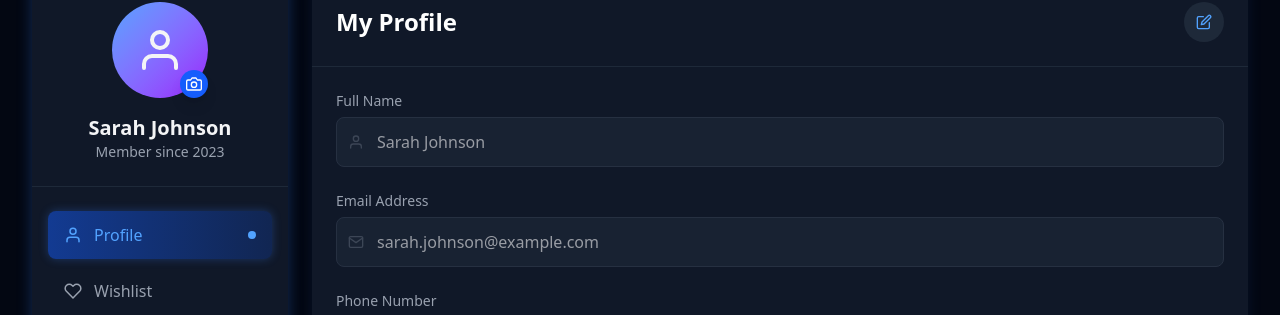
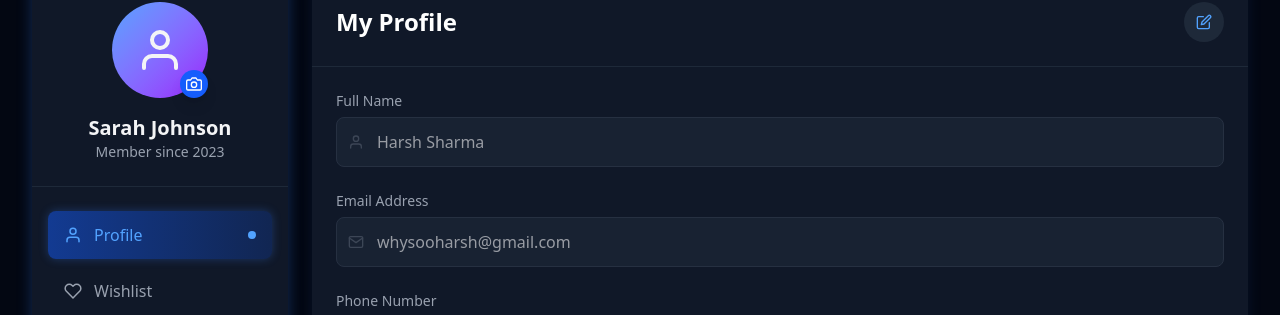
Before and after one commit to whysooharsh/klaro, a React (Vite) app in the folder Frontend/: page /profile in a window 1280 px wide. Shown: the part 190-505 px from the top of the page. Built offline with nearby package versions, Linux system fonts and the light colour scheme; a web font is replaced by a local one.

Commit message:
minor updates

```diff
--- a/Frontend/src/pages/profile.jsx
+++ b/Frontend/src/pages/profile.jsx
@@ -172,7 +172,7 @@ const Profile = () => {
                           <input
                             type="text"
                             disabled={!isEditing}
-                            defaultValue="Sarah Johnson"
+                            defaultValue="Harsh Sharma"
                             className="w-full pl-10 pr-4 py-3 bg-gray-800 border border-gray-700 rounded-lg focus:ring-2 focus:ring-blue-600 focus:border-transparent disabled:opacity-60 disabled:cursor-not-allowed transition-all"
                           />
                         </div>
@@ -187,7 +187,7 @@ const Profile = () => {
                           <input
                             type="email"
                             disabled={!isEditing}
-                            defaultValue="sarah.johnson@example.com"
+                            defaultValue="whysooharsh@gmail.com"
                             className="w-full pl-10 pr-4 py-3 bg-gray-800 border border-gray-700 rounded-lg focus:ring-2 focus:ring-blue-600 focus:border-transparent disabled:opacity-60 disabled:cursor-not-allowed transition-all"
                           />
                         </div>
```
